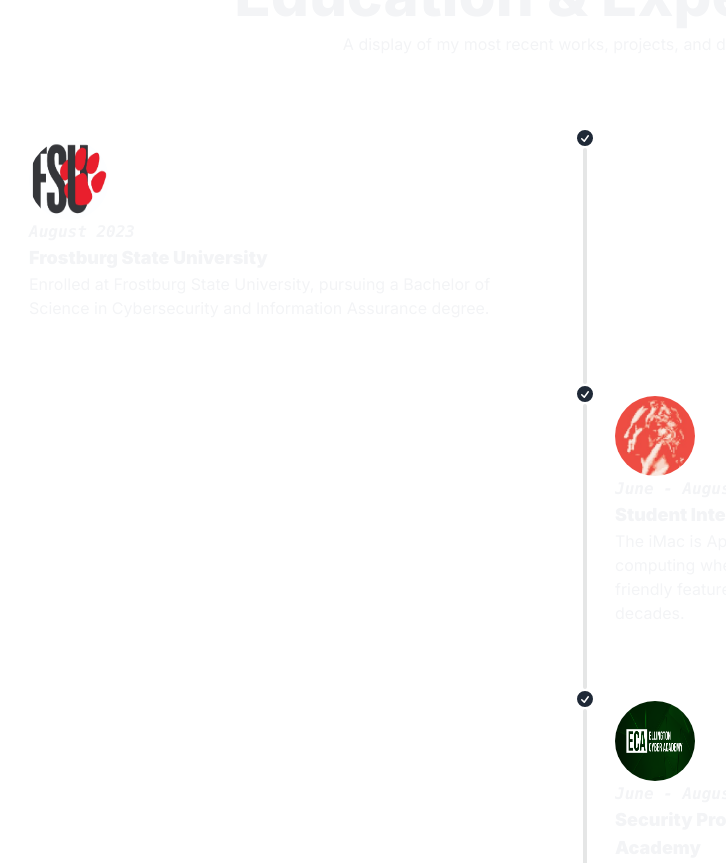
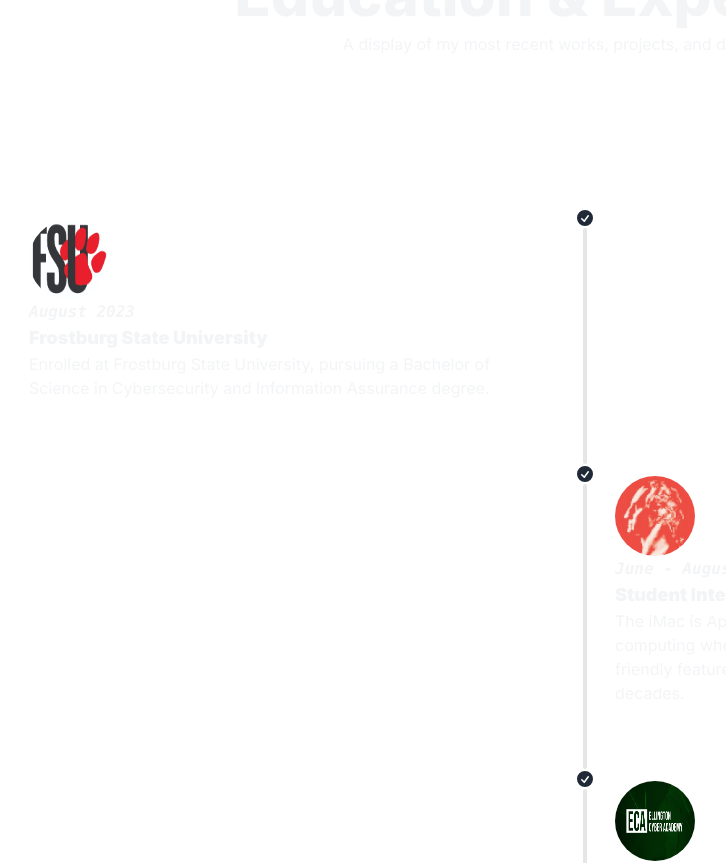
Before and after one commit to jduru213-1/TechDive2.0, a Next.js app: page /justin in a window 1280 px wide. Shown: the part 1640-2503 px from the top of the page, without its empty margins (55-781 px from the left). Built offline with nearby package versions, Linux system fonts and the light colour scheme.

Commit message:
Edited Justins

```diff
--- a/app/justin/page.tsx
+++ b/app/justin/page.tsx
@@ -121,6 +121,8 @@
 <h1 className="mt-40 mb-2 text-6xl font-extrabold text-gray-100 text-center">Education & Experience</h1>
 <p className="text-gray-100 text-center">A display of my most recent works, projects, and developments.</p>
 
+{/*Timeline Section */}
+<div className = "flex justify-center mt-20">
   <ul className="mt-16 timeline timeline-snap-icon max-md:timeline-compact timeline-vertical relative">
     <li className="transition-transform duration-500 hover:scale-105">
       <div className="timeline-middle">
@@ -223,6 +225,7 @@
       </div>
     </li>
   </ul>
+</div>
 
 
 <div className="flex items-center justify-center space-x-4 mt-6 mb-8">
```
Lines whose indentation alone changed are shown as unchanged.
